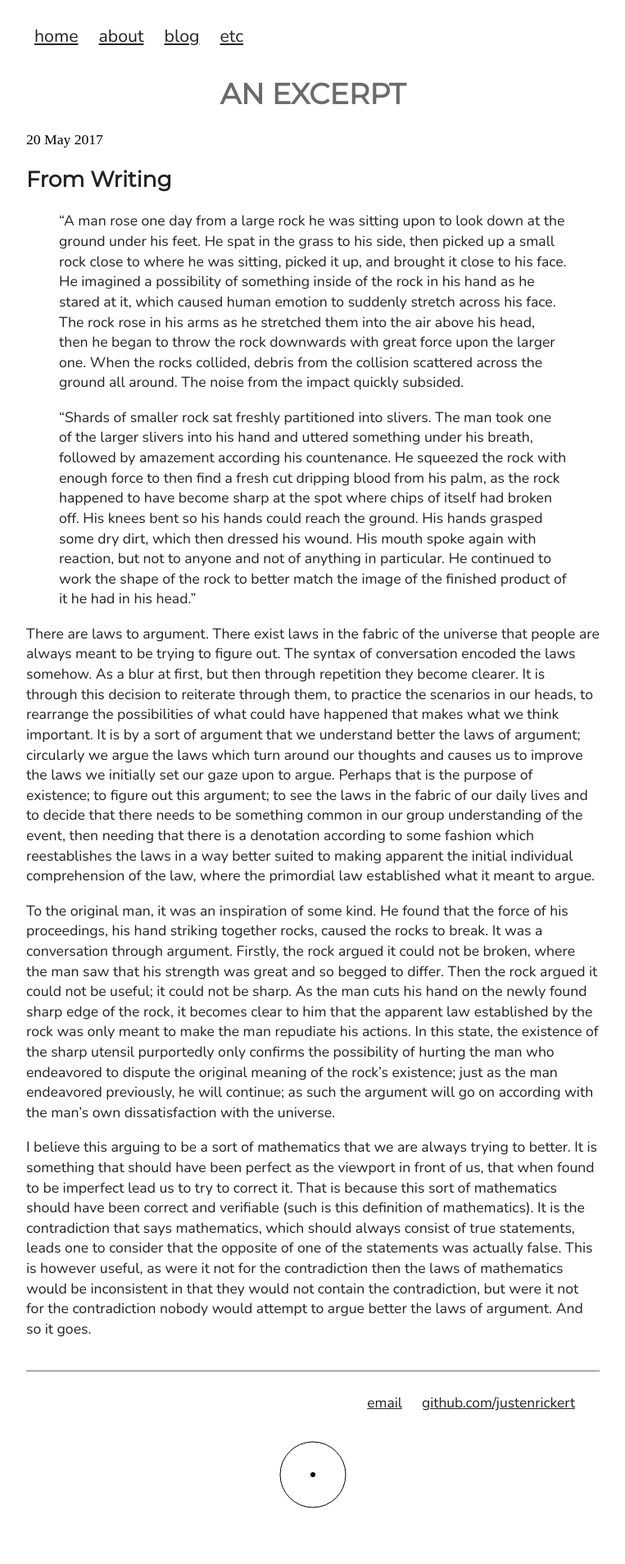
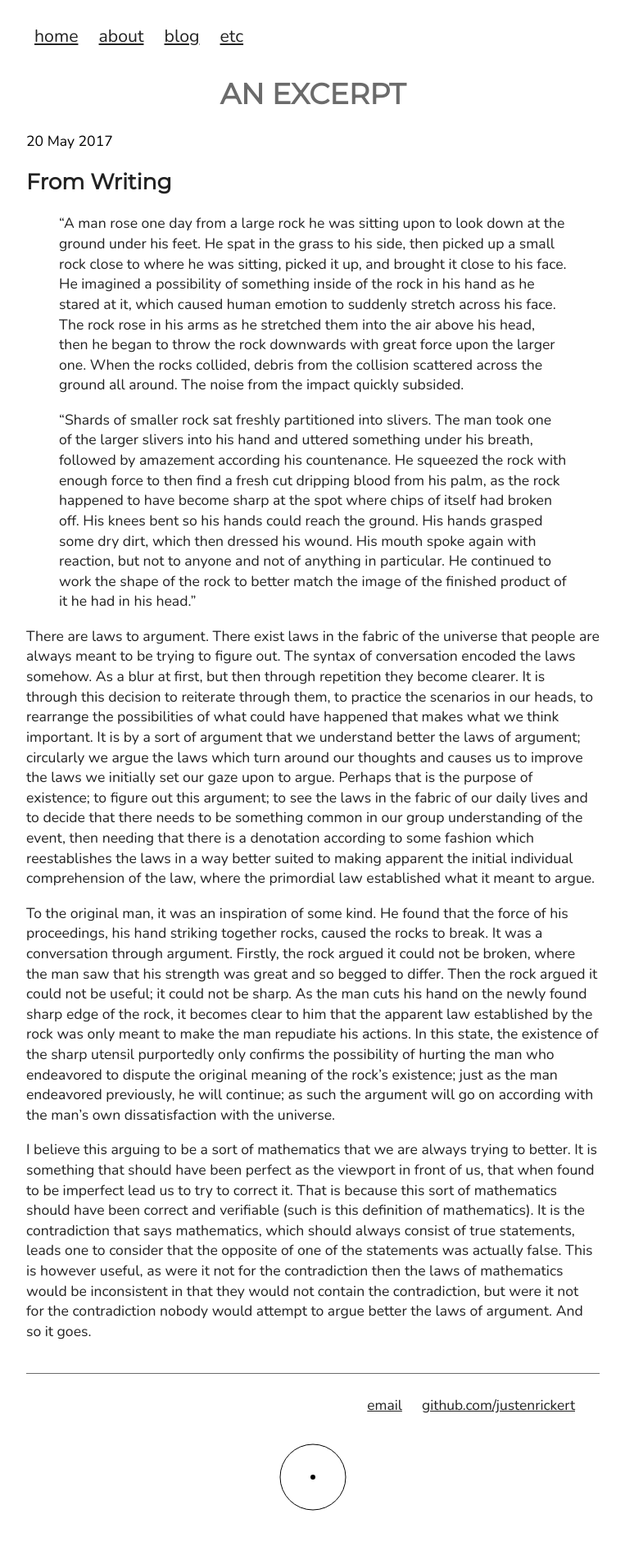
Before and after one commit to JustenRickert/justenrickert-old-user-page, a Jekyll site: the page built from _posts/2017-05-20-an-excerpt.md, in a window 1280 px wide. Shown: the whole page at 82% size, without its empty margins (258-1021 px from the left). Built offline with Jekyll 4.4.1, drawn with Linux system fonts in a browser that asks for light colours; nearby versions of some CDN libraries.

Commit message:
Font fix

```diff
--- a/_posts/2017-05-20-an-excerpt.md
+++ b/_posts/2017-05-20-an-excerpt.md
@@ -59,6 +59,7 @@ previously, he will continue; as such the argument will go on according with the
 man's own dissatisfaction with the universe.
 
 I believe this arguing to be a sort of mathematics
+<!-- ({% post_url 2017-05-23-mystical-mathematical-argument %}) -->
 that we are always trying to
 better. It is something that should have been perfect as the viewport in front
 of us, that when found to be imperfect lead us to try to correct it. That is
--- a/css/main.css
+++ b/css/main.css
@@ -1,8 +1,8 @@
 @import url(https://fonts.googleapis.com/css?family=Montserrat);
 @import url(https://fonts.googleapis.com/css?family=Nunito);
-
 img {
-    display: block;             /*centers the image*/
+    display: block;
+    /*centers the image*/
     margin: 0 auto;
     max-width: 100%;
     width: auto;
@@ -30,7 +30,8 @@ img {
     font-size: .7em;
 }
 
-nav ul, footer ul {
+nav ul,
+footer ul {
     font-family: Montserrat;
     font-weight: normal;
     padding: 10px;
@@ -38,7 +39,8 @@ nav ul, footer ul {
     text-transform: lowercase;
 }
 
-nav ul li, footer ul li {
+nav ul li,
+footer ul li {
     font-size: 1.1em;
     display: inline;
     margin-right: 20px;
@@ -85,11 +87,14 @@ h1 {
     text-align: center;
 }
 
-h2, h3 {
+h2,
+h3 {
     color: #222;
 }
 
-h1, h2, h3 {
+h1,
+h2,
+h3 {
     font-family: Montserrat, sans-serif;
     font-weight: 700;
 }
@@ -98,10 +103,13 @@ article {
     text-align: left-justify;
 }
 
-article p {
+p {
     font-family: Nunito, sans-serif;
     font-weight: 500;
     font-size: 1.0em;
+}
+
+article p {
     line-height: 1.4em;
     color: #222;
 }
```
